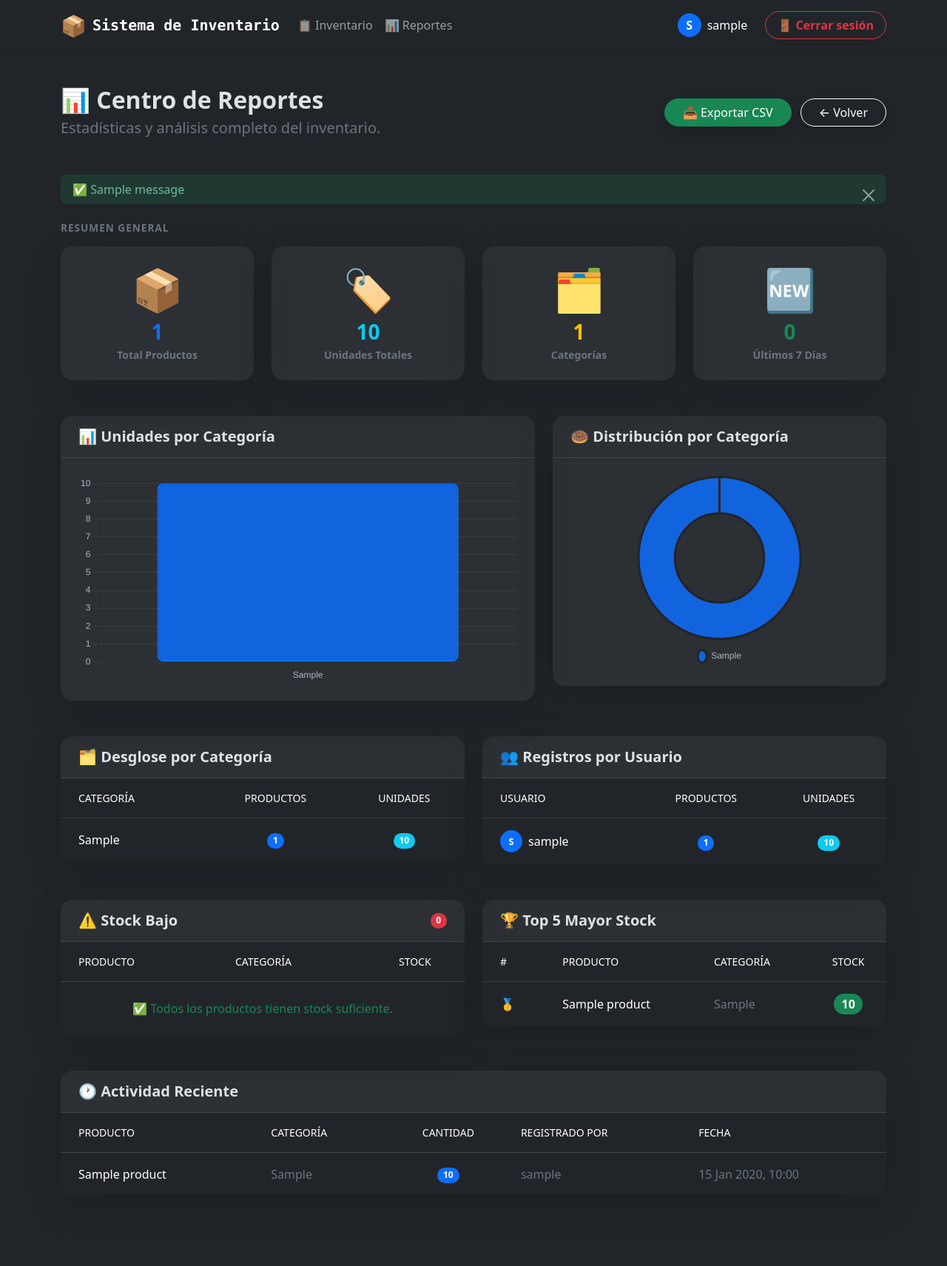
After one commit to Jerito21/clase_dj, a Django app: page /reportes/ in a window 1280 px wide. The commit adds this page. Shown: the whole page at 74% size. Run offline with Django 5.2, Linux system fonts and the light colour scheme; a user stored in the database is signed in; tables that the repository leaves empty hold one stand-in row (values such as "Sample post"); one stand-in notice (Sample message) is shown; some libraries are stand-ins or nearby versions.

Commit message:
se realiza el crud de editar y el modulo de reportes

```diff
--- a/invetario_django/dcrm/website/models.py
+++ b/invetario_django/dcrm/website/models.py
@@ -2,7 +2,7 @@ from django.db import models
 from django.contrib.auth.models import User
 
 class Product(models.Model):
-    name = models.CharField(max_length=200, verbose_name="Nombre")
+    name = models.CharField(max_length=200, verbose_name="Nombre del Producto")
     category = models.CharField(max_length=100, verbose_name="Categoría")
     quantity = models.IntegerField(default=0, verbose_name="Cantidad")
     user = models.ForeignKey(User, on_delete=models.CASCADE, related_name='products', verbose_name="Usuario Registrador")
--- a/invetario_django/dcrm/website/templates/base.html
+++ b/invetario_django/dcrm/website/templates/base.html
@@ -5,7 +5,7 @@
     <meta charset="utf-8">
     <meta name="viewport" content="width=device-width, initial-scale=1">
     <meta name="description" content="Sistema de inventario y gestión">
-    <title>InvManager — Sistema de Inventario</title>
+    <title>Sistema de Inventario</title>
     <link href="{% static 'css/bootstrap.min.css' %}" rel="stylesheet">
     <link rel="preconnect" href="https://fonts.googleapis.com">
     <link rel="preconnect" href="https://fonts.gstatic.com" crossorigin>
--- a/invetario_django/dcrm/website/templates/navbar.html
+++ b/invetario_django/dcrm/website/templates/navbar.html
@@ -4,7 +4,7 @@
     <!-- Brand -->
     <a href="{% url 'home' %}" class="navbar-brand d-flex align-items-center">
       <span class="fs-3 me-2">📦</span>
-      <span class="fw-bold font-monospace">InvManager</span>
+      <span class="fw-bold font-monospace">Sistema de Inventario</span>
     </a>
 
     <button class="navbar-toggler" type="button" data-bs-toggle="collapse" data-bs-target="#navbarText" aria-controls="navbarText" aria-expanded="false" aria-label="Toggle navigation">
@@ -16,16 +16,10 @@
       <ul class="navbar-nav me-auto mb-2 mb-lg-0 fw-medium">
         {% if user.is_authenticated %}
           <li class="nav-item">
-            <a class="nav-link active" aria-current="page" href="{% url 'home' %}">🏠 Dashboard</a>
+            <a class="nav-link" href="{% url 'home' %}">📋 Inventario</a>
           </li>
           <li class="nav-item">
-            <a class="nav-link" href="#">📋 Inventario</a>
-          </li>
-          <li class="nav-item">
-            <a class="nav-link" href="#">📊 Reportes</a>
-          </li>
-          <li class="nav-item">
-            <a class="nav-link" href="#">⚙️ Config</a>
+            <a class="nav-link" href="{% url 'reportes' %}">📊 Reportes</a>
           </li>
         {% endif %}
       </ul>
@@ -42,10 +36,6 @@
           <a href="{% url 'logout' %}" class="btn btn-outline-danger fw-semibold rounded-pill px-3 shadow-sm transition">
             🚪 Cerrar sesión
           </a>
-        {% else %}
-          <span class="navbar-text small text-muted">
-            Sistema de gestión <span class="badge bg-secondary ms-1 shadow-sm">v2.0</span>
-          </span>
         {% endif %}
       </div>
     </div>
--- /dev/null
+++ b/invetario_django/dcrm/website/templates/reportes.html
@@ -0,0 +1,430 @@
+{% extends 'base.html' %}
+{% block content %}
+<div class="container mt-5 pb-5">
+
+  <!-- Header -->
+  <div class="row mb-5 align-items-center">
+    <div class="col-12 col-md-8 text-center text-md-start">
+      <h2 class="fw-bold mb-1">📊 Centro de Reportes</h2>
+      <p class="text-secondary fs-5 mb-0">Estadísticas y análisis completo del inventario.</p>
+    </div>
+    <div class="col-12 col-md-4 text-center text-md-end mt-3 mt-md-0">
+      <a href="{% url 'export_csv' %}" class="btn btn-success fw-medium rounded-pill px-4 shadow">
+        📥 Exportar CSV
+      </a>
+      <a href="{% url 'home' %}" class="btn btn-outline-light fw-medium rounded-pill px-4 shadow ms-2">
+        ← Volver
+      </a>
+    </div>
+  </div>
+
+  <!-- Messages -->
+  {% if messages %}
+    {% for message in messages %}
+      <div class="alert alert-success alert-dismissible fade show rounded-3 fw-medium py-2 border-0 mb-4 shadow-sm" style="background-color: rgba(25, 135, 84, 0.2); color: #75b798;" role="alert">
+        ✅ {{ message }}
+        <button type="button" class="btn-close btn-close-white" data-bs-dismiss="alert" aria-label="Close"></button>
+      </div>
+    {% endfor %}
+  {% endif %}
+
+  <!-- Stat Cards -->
+  <h5 class="fw-semibold mb-3 text-uppercase text-secondary" style="letter-spacing: 1px; font-size: 0.85rem;">Resumen General</h5>
+  <div class="row g-4 mb-5">
+    <div class="col-md-3 col-6">
+      <div class="card h-100 shadow-lg border-0 rounded-4 text-center p-4 bg-dark-subtle hover-scale">
+        <div class="display-4 mb-2">📦</div>
+        <h3 class="card-title fw-bold text-primary mb-1">{{ total_products }}</h3>
+        <p class="card-text text-secondary fw-semibold small mb-0">Total Productos</p>
+      </div>
+    </div>
+    <div class="col-md-3 col-6">
+      <div class="card h-100 shadow-lg border-0 rounded-4 text-center p-4 bg-dark-subtle hover-scale">
+        <div class="display-4 mb-2">🏷️</div>
+        <h3 class="card-title fw-bold text-info mb-1">{{ total_units }}</h3>
+        <p class="card-text text-secondary fw-semibold small mb-0">Unidades Totales</p>
+      </div>
+    </div>
+    <div class="col-md-3 col-6">
+      <div class="card h-100 shadow-lg border-0 rounded-4 text-center p-4 bg-dark-subtle hover-scale">
+        <div class="display-4 mb-2">🗂️</div>
+        <h3 class="card-title fw-bold text-warning mb-1">{{ total_categories }}</h3>
+        <p class="card-text text-secondary fw-semibold small mb-0">Categorías</p>
+      </div>
+    </div>
+    <div class="col-md-3 col-6">
+      <div class="card h-100 shadow-lg border-0 rounded-4 text-center p-4 bg-dark-subtle hover-scale">
+        <div class="display-4 mb-2">🆕</div>
+        <h3 class="card-title fw-bold text-success mb-1">{{ recent_count }}</h3>
+        <p class="card-text text-secondary fw-semibold small mb-0">Últimos 7 Días</p>
+      </div>
+    </div>
+  </div>
+
+  <!-- Charts Row -->
+  <div class="row g-4 mb-5">
+    <!-- Category Bar Chart -->
+    <div class="col-lg-7">
+      <div class="card shadow-lg border-0 rounded-4 bg-dark-subtle overflow-hidden">
+        <div class="card-header bg-transparent border-secondary-subtle py-3 px-4">
+          <h5 class="fw-semibold mb-0">📊 Unidades por Categoría</h5>
+        </div>
+        <div class="card-body p-4">
+          <canvas id="categoryBarChart" height="280"></canvas>
+        </div>
+      </div>
+    </div>
+    <!-- Category Doughnut Chart -->
+    <div class="col-lg-5">
+      <div class="card shadow-lg border-0 rounded-4 bg-dark-subtle overflow-hidden">
+        <div class="card-header bg-transparent border-secondary-subtle py-3 px-4">
+          <h5 class="fw-semibold mb-0">🍩 Distribución por Categoría</h5>
+        </div>
+        <div class="card-body p-4 d-flex align-items-center justify-content-center">
+          <canvas id="categoryDoughnutChart" height="260"></canvas>
+        </div>
+      </div>
+    </div>
+  </div>
+
+  <!-- Tables Row -->
+  <div class="row g-4 mb-5">
+    <!-- By Category Table -->
+    <div class="col-lg-6">
+      <div class="card shadow-lg border-0 rounded-4 bg-dark-subtle overflow-hidden">
+        <div class="card-header bg-transparent border-secondary-subtle py-3 px-4">
+          <h5 class="fw-semibold mb-0">🗂️ Desglose por Categoría</h5>
+        </div>
+        <div class="card-body p-0">
+          <div class="table-responsive">
+            <table class="table table-hover table-borderless mb-0 align-middle">
+              <thead class="table-dark-subtle text-secondary small text-uppercase">
+                <tr>
+                  <th class="py-3 px-4 fw-medium">Categoría</th>
+                  <th class="py-3 px-3 fw-medium text-center">Productos</th>
+                  <th class="py-3 px-3 fw-medium text-center">Unidades</th>
+                </tr>
+              </thead>
+              <tbody>
+                {% for item in by_category %}
+                <tr class="border-top border-secondary-subtle">
+                  <td class="py-3 px-4 fw-medium">{{ item.category }}</td>
+                  <td class="py-3 px-3 text-center"><span class="badge bg-primary rounded-pill">{{ item.count }}</span></td>
+                  <td class="py-3 px-3 text-center"><span class="badge bg-info rounded-pill">{{ item.total_qty }}</span></td>
+                </tr>
+                {% empty %}
+                <tr class="border-top border-secondary-subtle">
+                  <td colspan="3" class="py-4 text-center text-secondary">No hay datos disponibles.</td>
+                </tr>
+                {% endfor %}
+              </tbody>
+            </table>
+          </div>
+        </div>
+      </div>
+    </div>
+
+    <!-- By User Table -->
+    <div class="col-lg-6">
+      <div class="card shadow-lg border-0 rounded-4 bg-dark-subtle overflow-hidden">
+        <div class="card-header bg-transparent border-secondary-subtle py-3 px-4">
+          <h5 class="fw-semibold mb-0">👥 Registros por Usuario</h5>
+        </div>
+        <div class="card-body p-0">
+          <div class="table-responsive">
+            <table class="table table-hover table-borderless mb-0 align-middle">
+              <thead class="table-dark-subtle text-secondary small text-uppercase">
+                <tr>
+                  <th class="py-3 px-4 fw-medium">Usuario</th>
+                  <th class="py-3 px-3 fw-medium text-center">Productos</th>
+                  <th class="py-3 px-3 fw-medium text-center">Unidades</th>
+                </tr>
+              </thead>
+              <tbody>
+                {% for item in by_user %}
+                <tr class="border-top border-secondary-subtle">
+                  <td class="py-3 px-4 fw-medium">
+                    <div class="d-flex align-items-center">
+                      <div class="rounded-circle bg-primary text-white d-flex align-items-center justify-content-center me-2 fw-bold" style="width: 30px; height: 30px; font-size: 0.8rem;">
+                        {{ item.user__username|first|upper }}
+                      </div>
+                      {{ item.user__username }}
+                    </div>
+                  </td>
+                  <td class="py-3 px-3 text-center"><span class="badge bg-primary rounded-pill">{{ item.count }}</span></td>
+                  <td class="py-3 px-3 text-center"><span class="badge bg-info rounded-pill">{{ item.total_qty }}</span></td>
+                </tr>
+                {% empty %}
+                <tr class="border-top border-secondary-subtle">
+                  <td colspan="3" class="py-4 text-center text-secondary">No hay datos disponibles.</td>
+                </tr>
+                {% endfor %}
+              </tbody>
+            </table>
+          </div>
+        </div>
+      </div>
+    </div>
+  </div>
+
+  <!-- Alerts Row -->
+  <div class="row g-4 mb-5">
+    <!-- Low Stock Alert -->
+    <div class="col-lg-6">
+      <div class="card shadow-lg border-0 rounded-4 bg-dark-subtle overflow-hidden">
+        <div class="card-header bg-transparent border-secondary-subtle py-3 px-4 d-flex align-items-center">
+          <h5 class="fw-semibold mb-0">⚠️ Stock Bajo</h5>
+          <span class="badge bg-danger rounded-pill ms-auto">{{ low_stock|length }}</span>
+        </div>
+        <div class="card-body p-0">
+          <div class="table-responsive" style="max-height: 300px; overflow-y: auto;">
+            <table class="table table-hover table-borderless mb-0 align-middle">
+              <thead class="table-dark-subtle text-secondary small text-uppercase sticky-top">
+                <tr>
+                  <th class="py-3 px-4 fw-medium">Producto</th>
+                  <th class="py-3 px-3 fw-medium">Categoría</th>
+                  <th class="py-3 px-3 fw-medium text-center">Stock</th>
+                </tr>
+              </thead>
+              <tbody>
+                {% for p in low_stock %}
+                <tr class="border-top border-secondary-subtle">
+                  <td class="py-3 px-4 fw-medium">{{ p.name }}</td>
+                  <td class="py-3 px-3 text-secondary">{{ p.category }}</td>
+                  <td class="py-3 px-3 text-center">
+                    <span class="badge rounded-pill {% if p.quantity == 0 %}bg-danger{% elif p.quantity <= 2 %}bg-warning text-dark{% else %}bg-secondary{% endif %} fs-6">
+                      {{ p.quantity }}
+                    </span>
+                  </td>
+                </tr>
+                {% empty %}
+                <tr class="border-top border-secondary-subtle">
+                  <td colspan="3" class="py-4 text-center text-success">✅ Todos los productos tienen stock suficiente.</td>
+                </tr>
+                {% endfor %}
+              </tbody>
+            </table>
+          </div>
+        </div>
+      </div>
+    </div>
+
+    <!-- Top Stock -->
+    <div class="col-lg-6">
+      <div class="card shadow-lg border-0 rounded-4 bg-dark-subtle overflow-hidden">
+        <div class="card-header bg-transparent border-secondary-subtle py-3 px-4">
+          <h5 class="fw-semibold mb-0">🏆 Top 5 Mayor Stock</h5>
+        </div>
+        <div class="card-body p-0">
+          <div class="table-responsive">
+            <table class="table table-hover table-borderless mb-0 align-middle">
+              <thead class="table-dark-subtle text-secondary small text-uppercase">
+                <tr>
+                  <th class="py-3 px-4 fw-medium">#</th>
+                  <th class="py-3 px-3 fw-medium">Producto</th>
+                  <th class="py-3 px-3 fw-medium">Categoría</th>
+                  <th class="py-3 px-3 fw-medium text-center">Stock</th>
+                </tr>
+              </thead>
+              <tbody>
+                {% for p in top_stock %}
+                <tr class="border-top border-secondary-subtle">
+                  <td class="py-3 px-4">
+                    {% if forloop.counter == 1 %}🥇
+                    {% elif forloop.counter == 2 %}🥈
+                    {% elif forloop.counter == 3 %}🥉
+                    {% else %}{{ forloop.counter }}
+                    {% endif %}
+                  </td>
+                  <td class="py-3 px-3 fw-medium">{{ p.name }}</td>
+                  <td class="py-3 px-3 text-secondary">{{ p.category }}</td>
+                  <td class="py-3 px-3 text-center"><span class="badge bg-success rounded-pill fs-6">{{ p.quantity }}</span></td>
+                </tr>
+                {% empty %}
+                <tr class="border-top border-secondary-subtle">
+                  <td colspan="4" class="py-4 text-center text-secondary">No hay productos registrados.</td>
+                </tr>
+                {% endfor %}
+              </tbody>
+            </table>
+          </div>
+        </div>
+      </div>
+    </div>
+  </div>
+
+  <!-- Recent Activity -->
+  <div class="row g-4 mb-5">
+    <div class="col-12">
+      <div class="card shadow-lg border-0 rounded-4 bg-dark-subtle overflow-hidden">
+        <div class="card-header bg-transparent border-secondary-subtle py-3 px-4">
+          <h5 class="fw-semibold mb-0">🕐 Actividad Reciente</h5>
+        </div>
+        <div class="card-body p-0">
+          <div class="table-responsive" style="max-height: 400px; overflow-y: auto;">
+            <table class="table table-hover table-borderless mb-0 align-middle text-nowrap">
+              <thead class="table-dark-subtle text-secondary small text-uppercase sticky-top">
+                <tr>
+                  <th class="py-3 px-4 fw-medium">Producto</th>
+                  <th class="py-3 px-3 fw-medium">Categoría</th>
+                  <th class="py-3 px-3 fw-medium text-center">Cantidad</th>
+                  <th class="py-3 px-3 fw-medium">Registrado por</th>
+                  <th class="py-3 px-3 fw-medium">Fecha</th>
+                </tr>
+              </thead>
+              <tbody>
+                {% for p in recent_activity %}
+                <tr class="border-top border-secondary-subtle">
+                  <td class="py-3 px-4 fw-medium">{{ p.name }}</td>
+                  <td class="py-3 px-3 text-secondary">{{ p.category }}</td>
+                  <td class="py-3 px-3 text-center"><span class="badge bg-primary rounded-pill">{{ p.quantity }}</span></td>
+                  <td class="py-3 px-3 text-secondary">{{ p.user.username }}</td>
+                  <td class="py-3 px-3 text-secondary">{{ p.created_at|date:"d M Y, H:i" }}</td>
+                </tr>
+                {% empty %}
+                <tr class="border-top border-secondary-subtle">
+                  <td colspan="5" class="py-4 text-center text-secondary">No hay actividad reciente.</td>
+                </tr>
+                {% endfor %}
+              </tbody>
+            </table>
+          </div>
+        </div>
+      </div>
+    </div>
+  </div>
+
+</div>
+
+<!-- Chart data (rendered by Django into hidden JSON script tags) -->
+{{ chart_labels|json_script:"chart-labels" }}
+{{ chart_data|json_script:"chart-data" }}
+{{ chart_counts|json_script:"chart-counts" }}
+
+<!-- Chart.js CDN -->
+<script src="https://cdn.jsdelivr.net/npm/chart.js@4.4.4/dist/chart.umd.min.js"></script>
+
+<script>
+  // Color palette
+  const palette = [
+    'rgba(13, 110, 253, 0.85)',   // blue
+    'rgba(25, 135, 84, 0.85)',    // green
+    'rgba(255, 193, 7, 0.85)',    // yellow
+    'rgba(220, 53, 69, 0.85)',    // red
+    'rgba(13, 202, 240, 0.85)',   // cyan
+    'rgba(111, 66, 193, 0.85)',   // purple
+    'rgba(253, 126, 20, 0.85)',   // orange
+    'rgba(108, 117, 125, 0.85)',  // gray
+  ];
+  const borderPalette = palette.map(c => c.replace('0.85', '1'));
+
+  const labels = JSON.parse(document.getElementById('chart-labels').textContent);
+  const dataValues = JSON.parse(document.getElementById('chart-data').textContent);
+  const countValues = JSON.parse(document.getElementById('chart-counts').textContent);
+
+  // Bar Chart
+  const barCtx = document.getElementById('categoryBarChart').getContext('2d');
+  new Chart(barCtx, {
+    type: 'bar',
+    data: {
+      labels: labels,
+      datasets: [{
+        label: 'Unidades en Stock',
+        data: dataValues,
+        backgroundColor: palette.slice(0, labels.length),
+        borderColor: borderPalette.slice(0, labels.length),
+        borderWidth: 2,
+        borderRadius: 8,
+        borderSkipped: false,
+      }]
+    },
+    options: {
+      responsive: true,
+      maintainAspectRatio: false,
+      plugins: {
+        legend: { display: false },
+        tooltip: {
+          backgroundColor: 'rgba(0,0,0,0.8)',
+          titleFont: { size: 14, weight: 'bold' },
+          bodyFont: { size: 13 },
+          padding: 12,
+          cornerRadius: 8,
+          callbacks: {
+            afterLabel: function(context) {
+              return 'Productos: ' + countValues[context.dataIndex];
+            }
+          }
+        }
+      },
+      scales: {
+        y: {
+          beginAtZero: true,
+          grid: { color: 'rgba(255,255,255,0.06)' },
+          ticks: { color: '#adb5bd', font: { size: 12 } }
+        },
+        x: {
+          grid: { display: false },
+          ticks: { color: '#adb5bd', font: { size: 12 } }
+        }
+      }
+    }
+  });
+
+  // Doughnut Chart
+  const doughnutCtx = document.getElementById('categoryDoughnutChart').getContext('2d');
+  new Chart(doughnutCtx, {
+    type: 'doughnut',
+    data: {
+      labels: labels,
+      datasets: [{
+        data: dataValues,
+        backgroundColor: palette.slice(0, labels.length),
+        borderColor: 'rgba(33,37,41,1)',
+        borderWidth: 3,
+        hoverOffset: 15,
+      }]
+    },
+    options: {
+      responsive: true,
+      maintainAspectRatio: false,
+      cutout: '55%',
+      plugins: {
+        legend: {
+          position: 'bottom',
+          labels: {
+            color: '#adb5bd',
+            padding: 16,
+            font: { size: 12 },
+            usePointStyle: true,
+            pointStyleWidth: 12,
+          }
+        },
+        tooltip: {
+          backgroundColor: 'rgba(0,0,0,0.8)',
+          titleFont: { size: 14, weight: 'bold' },
+          bodyFont: { size: 13 },
+          padding: 12,
+          cornerRadius: 8,
+          callbacks: {
+            label: function(context) {
+              const total = context.dataset.data.reduce((a, b) => a + b, 0);
+              const pct = total > 0 ? ((context.parsed / total) * 100).toFixed(1) : 0;
+              return context.label + ': ' + context.parsed + ' uds (' + pct + '%)';
+            }
+          }
+        }
+      }
+    }
+  });
+</script>
+
+<style>
+  body { background-color: var(--bs-body-bg); }
+  .hover-scale { transition: transform 0.2s ease-in-out; }
+  .hover-scale:hover { transform: translateY(-5px); }
+  .bg-dark-subtle { background-color: rgba(255, 255, 255, 0.05) !important; }
+  .table-dark-subtle { background-color: rgba(0, 0, 0, 0.2) !important; border-bottom: 1px solid rgba(255, 255, 255, 0.1); }
+  .border-secondary-subtle { border-color: rgba(255, 255, 255, 0.1) !important; }
+</style>
+
+{% endblock %}
--- a/invetario_django/dcrm/website/urls.py
+++ b/invetario_django/dcrm/website/urls.py
@@ -6,4 +6,7 @@ urlpatterns = [
     path('logout/', views.logout_user, name='logout'),
     path('add_product/', views.add_product, name='add_product'),
     path('delete_product/<int:pk>/', views.delete_product, name='delete_product'),
+    path('edit_product/<int:pk>/', views.edit_product, name='edit_product'),
+    path('reportes/', views.reportes, name='reportes'),
+    path('export_csv/', views.export_csv, name='export_csv'),
 ]
--- a/invetario_django/dcrm/website/views.py
+++ b/invetario_django/dcrm/website/views.py
@@ -3,7 +3,11 @@ from django.contrib.auth import authenticate, login, logout
 from django.contrib import messages
 from django.contrib.auth.decorators import login_required
 from .models import Product
-from django.db.models import Sum
+from django.db.models import Sum, Count
+from django.http import HttpResponse
+from django.utils import timezone
+from datetime import timedelta
+import csv
 
 def home(request):
     if request.method == 'POST' and 'action' not in request.POST:
@@ -23,13 +27,16 @@ def home(request):
         if request.user.is_authenticated:
             products = Product.objects.all().order_by('-created_at')
             total_products = products.count()
+            total_categories = Product.objects.values('category').distinct().count()
             context = {
                 'products': products,
                 'total_products': total_products,
+                'total_categories': total_categories,
             }
             return render(request, 'home.html', context)
         else:
             return render(request, 'home.html', {})
+
 def login_user(request):
     return redirect('home')
 
@@ -65,3 +72,111 @@ def delete_product(request, pk):
         product.delete()
         messages.success(request, f"El producto {product.name} ha sido eliminado.")
     return redirect('home')
+
+
+@login_required
+def edit_product(request, pk):
+    product = get_object_or_404(Product, pk=pk)
+    if request.method == 'POST':
+        name = request.POST.get('name')
+        category = request.POST.get('category')
+        quantity = request.POST.get('quantity')
+
+        if name and category and quantity:
+            product.name = name
+            product.category = category
+            product.quantity = quantity
+            product.save()
+            messages.success(request, f"El producto '{product.name}' ha sido actualizado correctamente.")
+        else:
+            messages.error(request, "Faltan campos por llenar para la edición.")
+
+    return redirect('home')
+
+
+@login_required
+def reportes(request):
+    """Vista principal de reportes con estadísticas del inventario."""
+    products = Product.objects.all()
+
+    # Estadísticas generales
+    total_products = products.count()
+    total_units = products.aggregate(total=Sum('quantity'))['total'] or 0
+    total_categories = products.values('category').distinct().count()
+
+    # Productos por categoría
+    by_category = (
+        products.values('category')
+        .annotate(
+            count=Count('id'),
+            total_qty=Sum('quantity')
+        )
+        .order_by('-total_qty')
+    )
+
+    # Productos por usuario
+    by_user = (
+        products.values('user__username')
+        .annotate(
+            count=Count('id'),
+            total_qty=Sum('quantity')
+        )
+        .order_by('-count')
+    )
+
+    # Últimos 7 días
+    seven_days_ago = timezone.now() - timedelta(days=7)
+    recent_count = products.filter(created_at__gte=seven_days_ago).count()
+
+    # Productos con stock bajo (cantidad <= 5)
+    low_stock = products.filter(quantity__lte=5).order_by('quantity')
+
+    # Top 5 productos con mayor stock
+    top_stock = products.order_by('-quantity')[:5]
+
+    # Actividad reciente (últimos 10 registros)
+    recent_activity = products.order_by('-created_at')[:10]
+
+    # Datos para la gráfica de categorías (JSON para Chart.js)
+    chart_labels = [item['category'] for item in by_category]
+    chart_data = [item['total_qty'] for item in by_category]
+    chart_counts = [item['count'] for item in by_category]
+
+    context = {
+        'total_products': total_products,
+        'total_units': total_units,
+        'total_categories': total_categories,
+        'by_category': by_category,
+        'by_user': by_user,
+        'recent_count': recent_count,
+        'low_stock': low_stock,
+        'top_stock': top_stock,
+        'recent_activity': recent_activity,
+        'chart_labels': chart_labels,
+        'chart_data': chart_data,
+        'chart_counts': chart_counts,
+    }
+    return render(request, 'reportes.html', context)
+
+
+@login_required
+def export_csv(request):
+    """Exportar todo el inventario como archivo CSV."""
+    response = HttpResponse(content_type='text/csv')
+    response['Content-Disposition'] = f'attachment; filename="inventario_{timezone.now().strftime("%Y%m%d_%H%M%S")}.csv"'
+    response.write('\ufeff')  # BOM para compatibilidad con Excel
+
+    writer = csv.writer(response)
+    writer.writerow(['Producto', 'Categoría', 'Cantidad', 'Registrado por', 'Fecha de Registro'])
+
+    products = Product.objects.all().order_by('-created_at')
+    for p in products:
+        writer.writerow([
+            p.name,
+            p.category,
+            p.quantity,
+            p.user.username,
+            p.created_at.strftime('%d/%m/%Y %H:%M'),
+        ])
+
+    return response
```
Also changed, not shown: invetario_django/dcrm/website/templates/home.html (+44 -11 lines).
